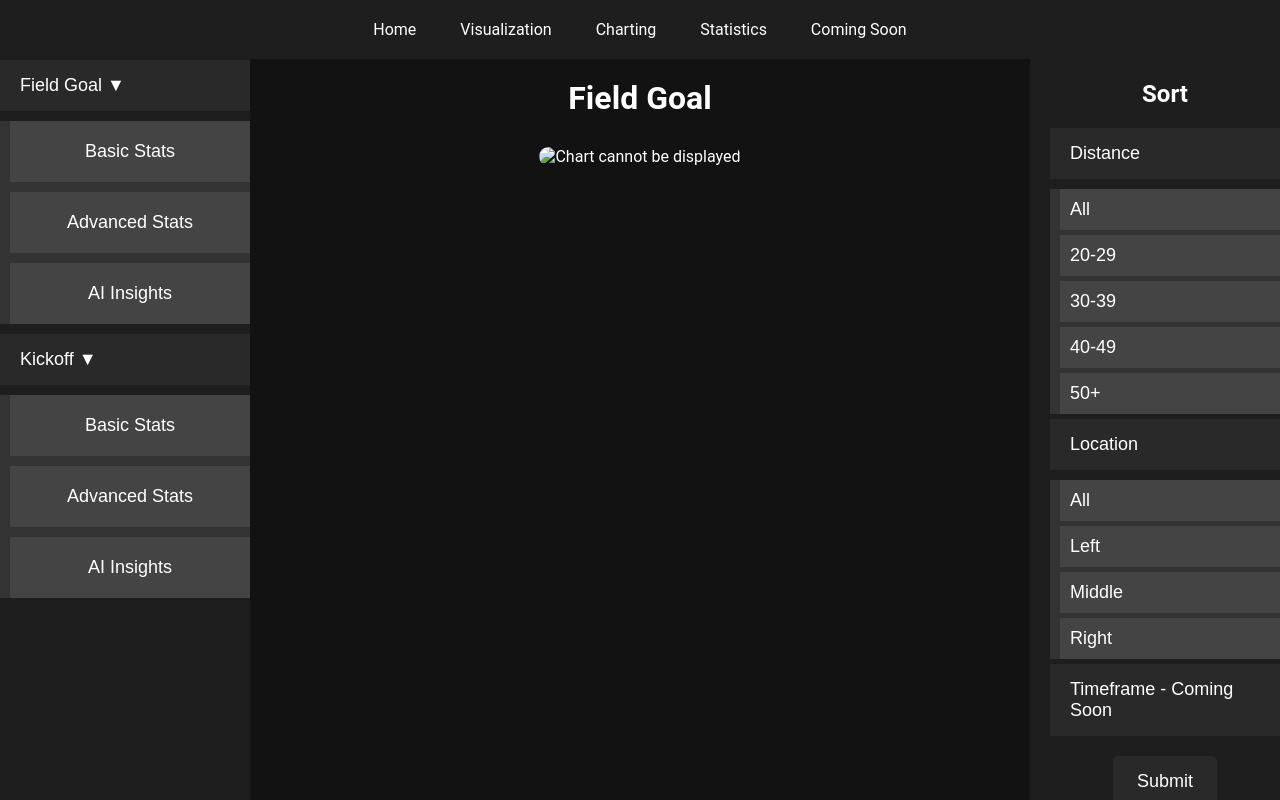
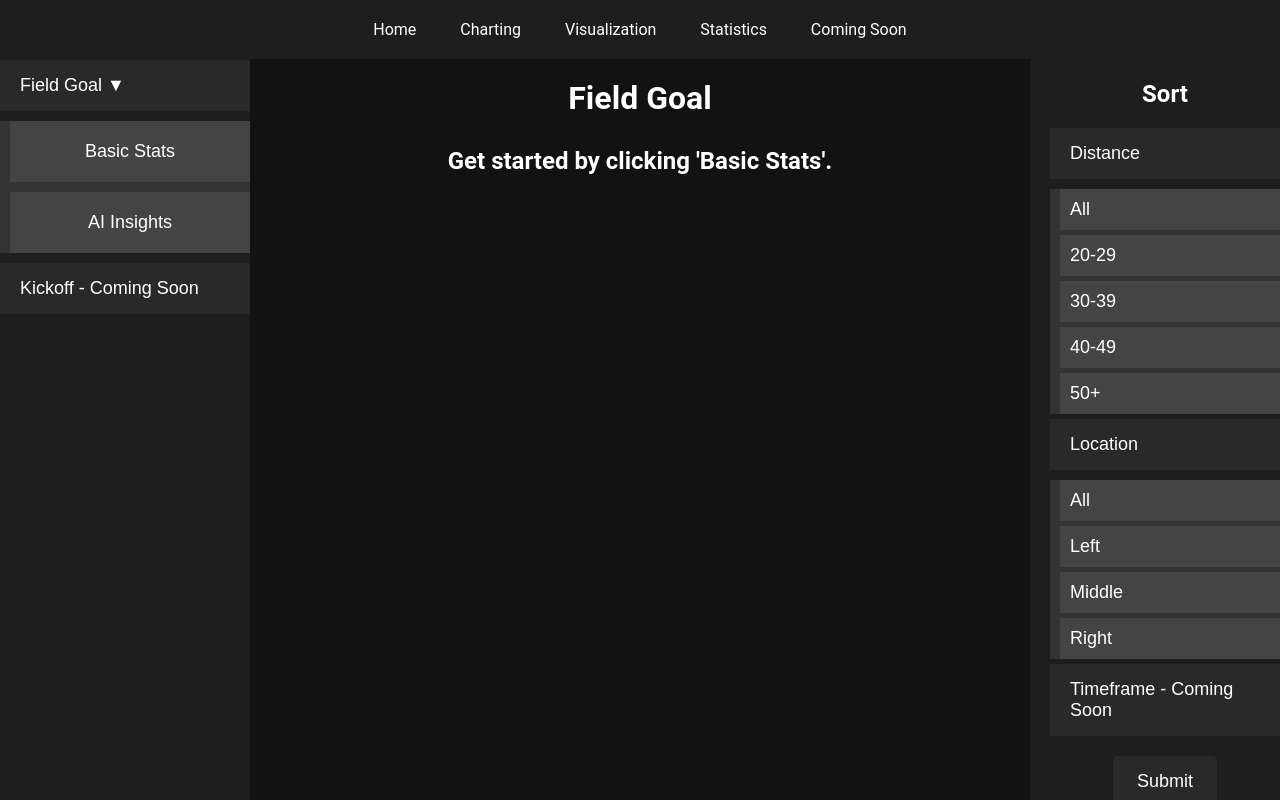
Before and after one commit to sachbij06/Kicks, a Flask app: page /visualize in a window 1280 px wide. Run offline with Flask 3, Linux system fonts and the light colour scheme.

Commit message:
im happy with this version. just missing kickoff now tbh

```diff
--- a/Kicking Code/website/_visualization.py
+++ b/Kicking Code/website/_visualization.py
@@ -1,5 +1,5 @@
 from flask import Flask, request, render_template, Blueprint
-import _data
+import _data, math
 
 import matplotlib.patches as patches
 import matplotlib.pyplot as plt
@@ -9,19 +9,18 @@
 visualize = Blueprint("visualize", __name__, static_folder="static", template_folder="templates")
 
 
-
-
 @visualize.route('/visualize', methods=['GET', 'POST'])
 def submit_form():
   if request.method == 'POST':
 
-    # Get form choices, including checking if advanced stats are requested
+  # Get form choices, no need for advanced stats toggle
     location_choice = request.form.get('location_choice', "1")
     distance_choice = request.form.get('distance_choice', "1")
-    show_advanced_stats = request.form.get('show_advanced_stats', "0")  # "1" for Advanced Stats
 
+    # Fetch all the attempts data
     attempts = _data.get_all_data()
 
+    # Initialize metrics
     sum_of_precision_scores = 0
     visualized_total_attempts = 0
     visualized_total_makes = 0
@@ -47,7 +46,7 @@
     filtered_attempts = []
     for attempt in attempts:
         if is_within_distance(attempt, distance_choice):
-            if location_choice == "1":
+            if location_choice == "1":  # All locations
                 filtered_attempts.append(attempt)
             elif location_choice == "2" and attempt[1] in ["College Left Hash", "Left Middle"]:
                 filtered_attempts.append(attempt)
@@ -58,38 +57,41 @@
 
     visualized_total_attempts = len(filtered_attempts)
 
+    # Process filtered attempts
     for attempt in filtered_attempts:
         sum_of_precision_scores += attempt[5][0]
         sum_of_abs_value += abs(attempt[5][0])
         if attempt[4] == 'make':
             visualized_total_makes += 1
 
-        # Calculate Euclidean distance only if advanced stats are requested
-        if show_advanced_stats == "1":
-            precision_score = attempt[5][0]  # x-coordinate
-            distance_height_score = attempt[5][1]  # y-coordinate
-            euclidean_distance = math.sqrt((precision_score - 0) ** 2 + (distance_height_score - 10) ** 2)
-            sum_of_euclidean_distances += euclidean_distance
+        # Calculate Euclidean distance for each attempt
+        precision_score = attempt[5][0]  # x-coordinate
+        distance_height_score = attempt[5][1]  # y-coordinate
+        euclidean_distance = math.sqrt((precision_score - 0) ** 2 + (distance_height_score - 10) ** 2)
+        sum_of_euclidean_distances += euclidean_distance
 
+    # Calculate averages
     if visualized_total_attempts > 0:
         visualized_pct_made = visualized_total_makes / visualized_total_attempts * 100
         visualized_directional = sum_of_precision_scores / visualized_total_attempts
         visualized_deviation_from_middle = sum_of_abs_value / visualized_total_attempts
-        if show_advanced_stats == "1":
-            avg_euclidean_distance = sum_of_euclidean_distances / visualized_total_attempts
-        else:
-            avg_euclidean_distance = None
+        avg_euclidean_distance = sum_of_euclidean_distances / visualized_total_attempts
     else:
         visualized_pct_made = 0
         visualized_directional = 0
         visualized_deviation_from_middle = 0
         avg_euclidean_distance = None
 
+    # Plotting the stats
+    fig, ax = plt.subplots(figsize=(16, 10))
+    plt.axis('off')  # Turns off the x and y axes
 
-    fig, ax = plt.subplots(figsize=(16, 10))
-    plt.axis('off') # Turns off the x and y axes
+    # Display basic stats with Euclidean distance
+    ax.text(3, 70, f"FG: {visualized_total_makes}/{visualized_total_attempts}\n% Made: {visualized_pct_made:.2f}%\n"
+                    f"Average Deviation from Middle: ±{visualized_deviation_from_middle:.2f}\n"
+                    f"Directional: {visualized_directional:.2f}\n"
+                    f"Average Euclidean Distance: {avg_euclidean_distance:.2f}", fontsize=12, color='white')
 
-    ax.text(3, 70, f"FG: {visualized_total_makes}/{visualized_total_attempts}\n% Made: {visualized_pct_made:.2f}%\nAverage Deviation from Middle: ±{visualized_deviation_from_middle:.2f}\nDirectional: {visualized_directional:.2f}", fontsize = 12, color = 'white' )
 
     # Plot the field
     ax.add_patch(patches.Rectangle((0, 0), 53.3, 60, facecolor='mediumseagreen')) # Adds a green rectangle for the field
--- a/Kicking Code/website/templates/coming_soon.html
+++ b/Kicking Code/website/templates/coming_soon.html
@@ -104,8 +104,8 @@
 <body>
     <nav>
         <a href="/home">Home</a>
+        <a href="/session">Charting</a>
         <a href="/visualize">Visualization</a>
-        <a href="/session">Charting</a>
         <a href="/stats">Statistics</a>
         <a href="/comingsoon">Coming Soon</a>
       </nav>
--- a/Kicking Code/website/templates/session.html
+++ b/Kicking Code/website/templates/session.html
@@ -258,8 +258,8 @@
 <body>
   <nav>
     <a href="/home">Home</a>
+    <a href="/session">Charting</a>
     <a href="/visualize">Visualization</a>
-    <a href="/session">Charting</a>
     <a href="/stats">Statistics</a>
     <a href="/comingsoon">Coming Soon</a>
   </nav>
--- a/Kicking Code/website/templates/stats.html
+++ b/Kicking Code/website/templates/stats.html
@@ -158,8 +158,8 @@
 
   <nav>
     <a href="/home">Home</a>
+    <a href="/session">Charting</a>
     <a href="/visualize">Visualization</a>
-    <a href="/session">Charting</a>
     <a href="/stats">Statistics</a>
     <a href="/comingsoon">Coming Soon</a>
   </nav>
--- a/Kicking Code/website/templates/visualize.html
+++ b/Kicking Code/website/templates/visualize.html
@@ -311,8 +311,8 @@
 
   <nav>
     <a href="/home">Home</a>
+    <a href="/session">Charting</a>
     <a href="/visualize">Visualization</a>
-    <a href="/session">Charting</a>
     <a href="/stats">Statistics</a>
     <a href="/comingsoon">Coming Soon</a>
   </nav>
@@ -322,13 +322,11 @@
     <button onclick="toggleDropdown('fieldGoalDropdown')">Field Goal     ▼</button>
     <div id="fieldGoalDropdown" class="dropdown-content" style="display: block;">
       <button onclick="resetStats()">Basic Stats</button> <!-- Resets to the overall stats -->
-      <button onclick="advancedStats()">Advanced Stats</button> <!-- Shows advanced stats -->
       <button>AI Insights</button>
     </div>
-    <button onclick="toggleDropdown('kickoffDropdown')">Kickoff ▼</button>
-    <div id="kickoffDropdown" class="dropdown-content" style="display: block;">
+    <button onclick="toggleDropdown('kickoffDropdown')">Kickoff - Coming Soon</button>
+    <div id="kickoffDropdown" class="dropdown-content">
       <button>Basic Stats</button>
-      <button>Advanced Stats</button>
       <button>AI Insights</button>
     </div>
   </div>
@@ -360,6 +358,8 @@
       </div>
     </div>
 
+    <!-- Timeframe - Coming Soon -->
+
     <div class ="sort-option">
       <button onclick="toggleDropdown('timeframeDropdown')">Timeframe - Coming Soon</button>
    </div>
@@ -370,13 +370,18 @@
     </div>
   </div>
 
+
+
   <div class="content">
     <h1>Field Goal</h1>
   </div>
 
   <div class="gray-box">
-      <img src="{{plot_url}}" alt="Chart cannot be displayed">
-  </div>
+    <img id="dynamicImage" src="{{ plot_url }}" alt="Image not available" style="display: none;">
+    <h2 id="defaultText">Get started by clicking 'Basic Stats'.</h2>
+</div>
+
+
 
   <script>
     let selectedLocation = null;
@@ -397,7 +402,9 @@
       }
     }
 
+    // Reset stats (basic stats)
     function resetStats() {
+
       const form = document.createElement('form');
       form.method = 'POST';
       form.action = '/visualize';
@@ -405,12 +412,12 @@
       const locationField = document.createElement('input');
       locationField.type = 'hidden';
       locationField.name = 'location_choice';
-      locationField.value = 1;  // Resets to all locations
+      locationField.value = 1;  // Reset to all locations
 
       const distanceField = document.createElement('input');
       distanceField.type = 'hidden';
       distanceField.name = 'distance_choice';
-      distanceField.value = 1;  // Resets to all distances
+      distanceField.value = 1;  // Reset to all distances
 
       form.appendChild(locationField);
       form.appendChild(distanceField);
@@ -418,32 +425,6 @@
       form.submit();
     }
 
-    function advancedStats() {
-      const form = document.createElement('form');
-      form.method = 'POST';
-      form.action = '/visualize';
-
-      const locationField = document.createElement('input');
-      locationField.type = 'hidden';
-      locationField.name = 'location_choice';
-      locationField.value = 1;
-
-      const distanceField = document.createElement('input');
-      distanceField.type = 'hidden';
-      distanceField.name = 'distance_choice';
-      distanceField.value = 1;
-
-      const advancedField = document.createElement('input');
-      advancedField.type = 'hidden';
-      advancedField.name = 'show_advanced_stats';
-      advancedField.value = 1;  // Enable advanced stats
-
-      form.appendChild(locationField);
-      form.appendChild(distanceField);
-      form.appendChild(advancedField);
-      document.body.appendChild(form);
-      form.submit();
-    }
 
     // Submit form with both location and distance
     function submitForm() {
@@ -468,6 +449,7 @@
 
       form.appendChild(locationField);
       form.appendChild(distanceField);
+
       document.body.appendChild(form);
       form.submit();
     }
@@ -477,6 +459,24 @@
       const dropdown = document.getElementById(dropdownId);
       dropdown.style.display = dropdown.style.display === 'block' ? 'none' : 'block';
     }
+
+    const img = document.getElementById("dynamicImage");
+    const defaultText = document.getElementById("defaultText");
+
+    // Check if the image source is valid
+    img.onload = function() {
+        // If the image loads successfully, display it and hide the default text
+        img.style.display = "block";
+        defaultText.style.display = "none";
+    };
+
+    img.onerror = function() {
+        // If the image doesn't load, keep it hidden and show the default text
+        img.style.display = "none";
+        defaultText.style.display = "block";
+    };
+
+
   </script>
 </body>
 </html>
```
Also changed, not shown: Kicking Code/website/templates/index.html (+6 -6 lines), Kicking Code/website/static/chart.png.
